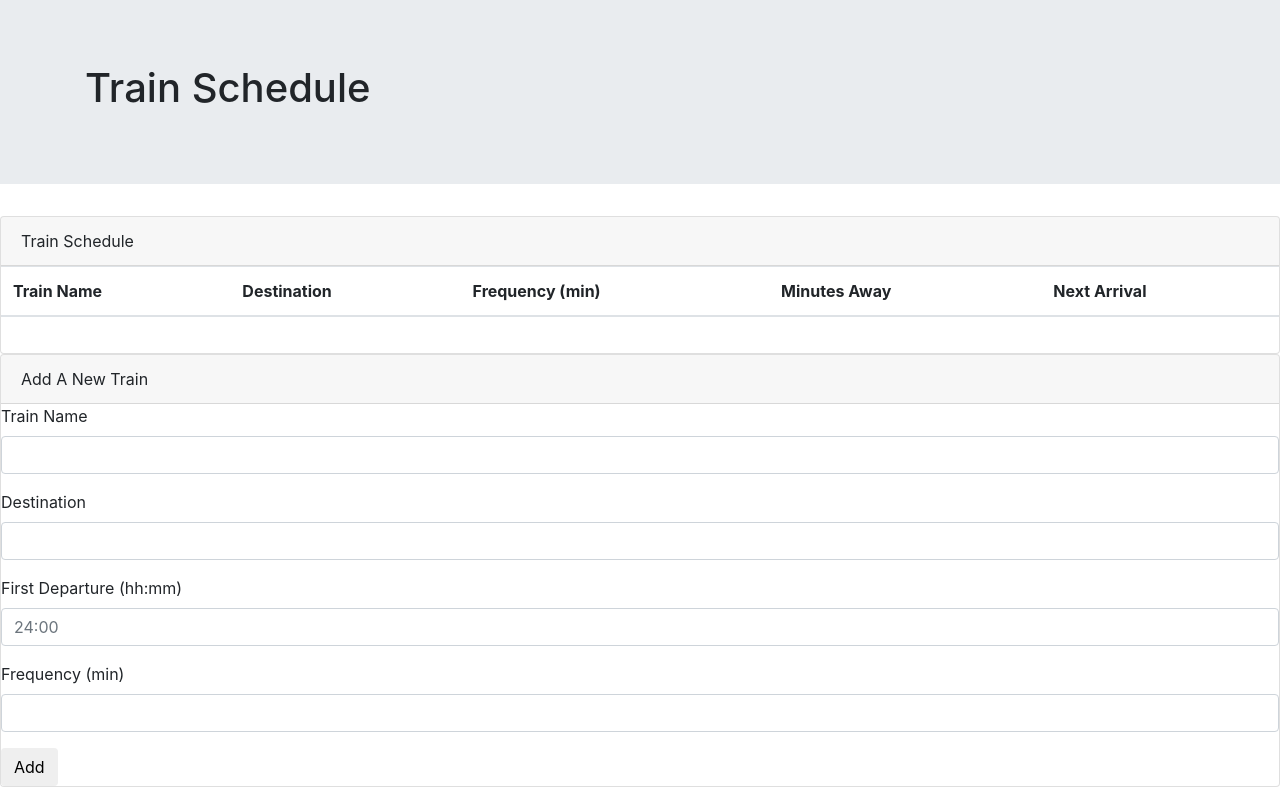
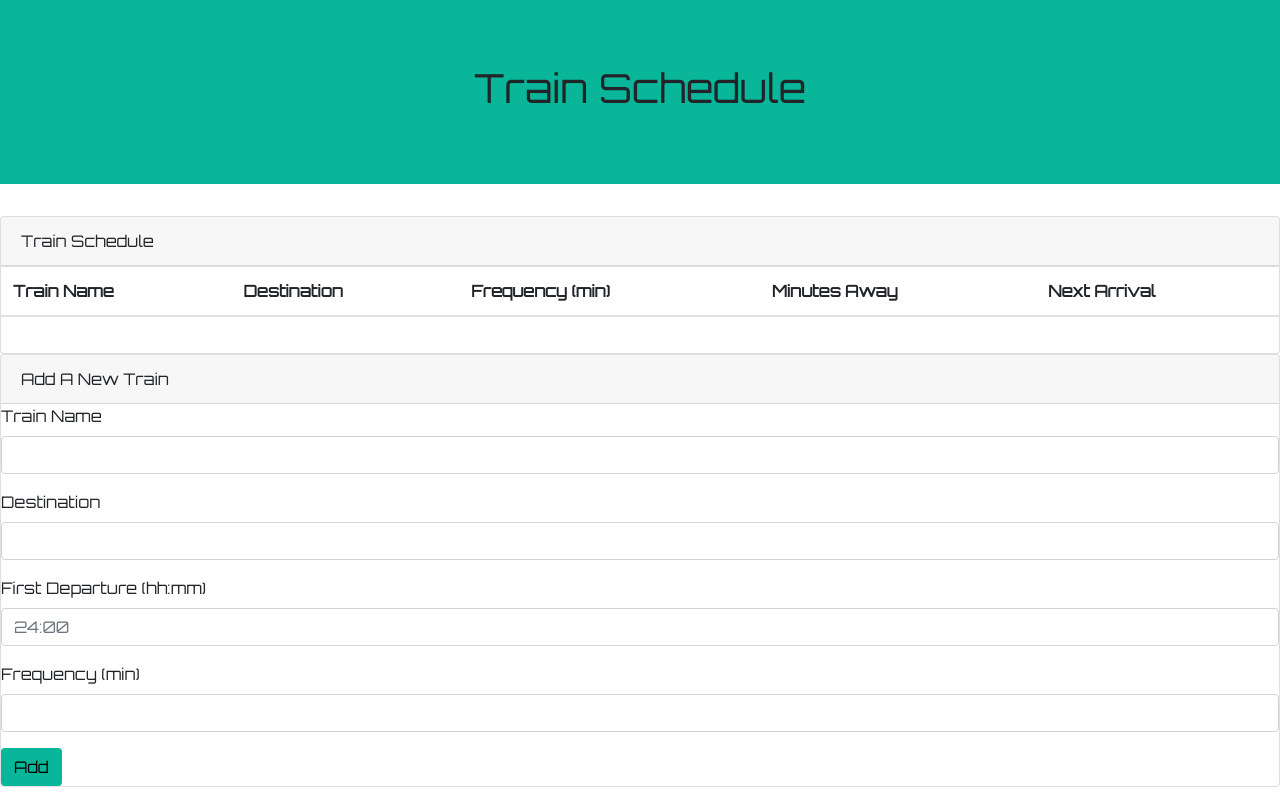
Before and after one commit to amgava/firebase-train-activity, a plain HTML site: page index.html in a window 1280 px wide. Drawn offline with nearby package versions, Linux system fonts and the light colour scheme; no server answers.

Commit message:
bit of styling

```diff
--- a/assets/css/style.css
+++ b/assets/css/style.css
@@ -1,3 +1,12 @@
+body {
+    font-family: 'Orbitron', sans-serif;
+}
+
 #main-s {
     padding-bottom: 20px;
 }
+
+.jumbotron,
+.btn {
+    background-color: rgb(9, 182, 153);
+}
--- a/index.html
+++ b/index.html
@@ -18,12 +18,14 @@
 
         <script src="https://cdnjs.cloudflare.com/ajax/libs/moment.js/2.22.2/moment.min.js"></script>
 
+        <link href="https://fonts.googleapis.com/css?family=Orbitron" rel="stylesheet">
+
     </head>
 
     <body>
         <div class="jumbotron jumbotron-fluid">
             <div class="container justify-content-center">
-                <h1 class="align-items-center">Train Schedule</h1>
+                <h1 class="text-center">Train Schedule</h1>
             </div>
         </div>
 
```
